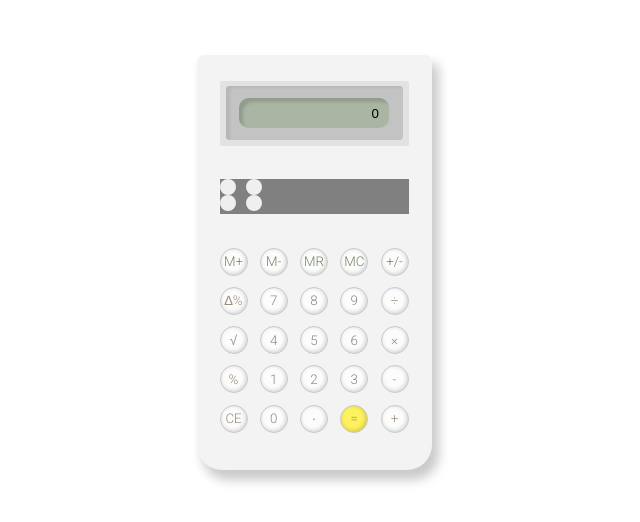
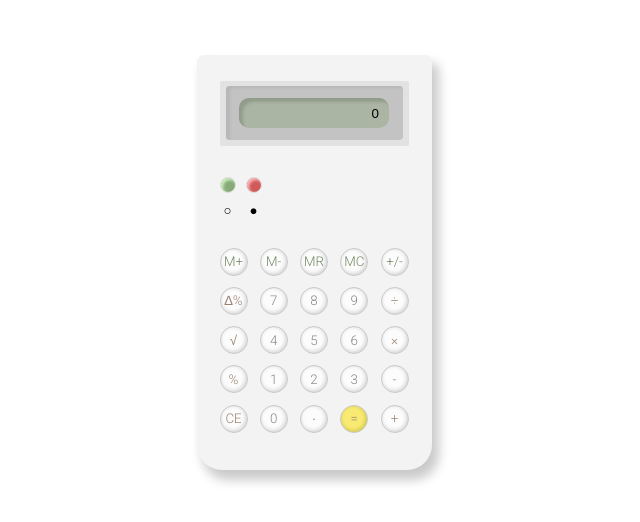
Before and after one commit to goformarty/calculator, a website: page app/index.html in a window 1280 px wide. Shown: the part 138-660 px from the top of the page, without its empty margins (326-966 px from the left). Drawn offline with Linux system fonts and the light colour scheme; files that its build step writes are made by us from their sources.

Commit message:
basic styling finished

```diff
--- a/app/index.html
+++ b/app/index.html
@@ -37,12 +37,14 @@
         </div>
         <div class="row r-2">
           <div class="onoff">
-            <button type="button" name="button"></button>
-            <button type="button" name="button"></button>
+            <button id="ongreen" type="button" name="button"></button>
+            <button type="button" name="button">.</button>
+            <button type="button" name="button">&#9675;</button>
           </div>
           <div class="onoff">
-            <button type="button" name="button"></button>
-            <button type="button" name="button"></button>
+            <button id="offred" type="button" name="button"></button>
+            <button type="button" name="button">.</button>
+            <button type="button" name="button">&#9679;</button>
           </div>
         </div>
         <div class="row r-3">
--- a/app/styles/main.css
+++ b/app/styles/main.css
@@ -1,4 +1,8 @@
 @import url('https://fonts.googleapis.com/css?family=Roboto:300');
+@font-face {
+    font-family: 'digital'; /*a name to be used later*/
+    src: url('../fonts/digital-7/digital-7.ttf'); /*URL to font*/
+}
 
 * {
   box-sizing: border-box;
@@ -57,27 +61,14 @@ button {
 }
 
 .r-2 {
-  height: 35px;
-  background-color: grey;
+  height: 40px;
+  /*background-color: grey;*/
 }
 
 .r-3 {
   height: 185px;
   flex-direction: column;
   justify-content: space-between;
-}
-
-.onoff {
-  display: flex;
-  flex-direction: column;
-  align-items: center;
-}
-
-.onoff button {
-  height: 16px;
-  width: 16px;
-  border-radius: 8px;
-  margin-right: 10px;
 }
 
 .buttons-row {
@@ -113,8 +104,6 @@ button {
   background-color: #e2e2e2;
   display: flex;
   align-items: center;
-
-
 }
 
 #screen input {
@@ -127,7 +116,41 @@ button {
   padding: 10px;
   text-align: right;
   box-shadow: inset 4px 4px 3px 0px #929c8b;
+  font-family: 'digital-7', sans-serif;
+}
 
+.r-2 button {
+  background-color: #f3f3f3;
+}
+
+
+.onoff {
+  display: flex;
+  flex-direction: column;
+  align-items: center;
+}
+
+.onoff button {
+  height: 10px;
+  width: 8px;
+  border-radius: 8px;
+  margin-right: 10px;
+}
+
+#ongreen {
+  height: 16px;
+  width: 16px;
+  background-color: #86ab78;
+  box-shadow: inset 2px 2px 3px 0px #cef3c0;
+  border: 1px #e2e2e2 solid;
+}
+
+#offred {
+  height: 16px;
+  width: 16px;
+  background-color: #d05959;
+  box-shadow: inset 2px 2px 3px 0px #ffbbbb;
+  border: 1px #e2e2e2 solid;
 }
 
 .r-3 button {
@@ -141,7 +164,7 @@ button {
 }
 
 button.btn-brown {
-    color: #9a8c78;
+    color: #9a826d;
 }
 
 button.btn-green {
@@ -149,7 +172,7 @@ button.btn-green {
 }
 
 button.btn-yellow {
-    background-color: #fdf25d;
+    background-color: #f9ea73;
     box-shadow: inset -1px -1px 4px 0px #ccc147;
 }
 
```
